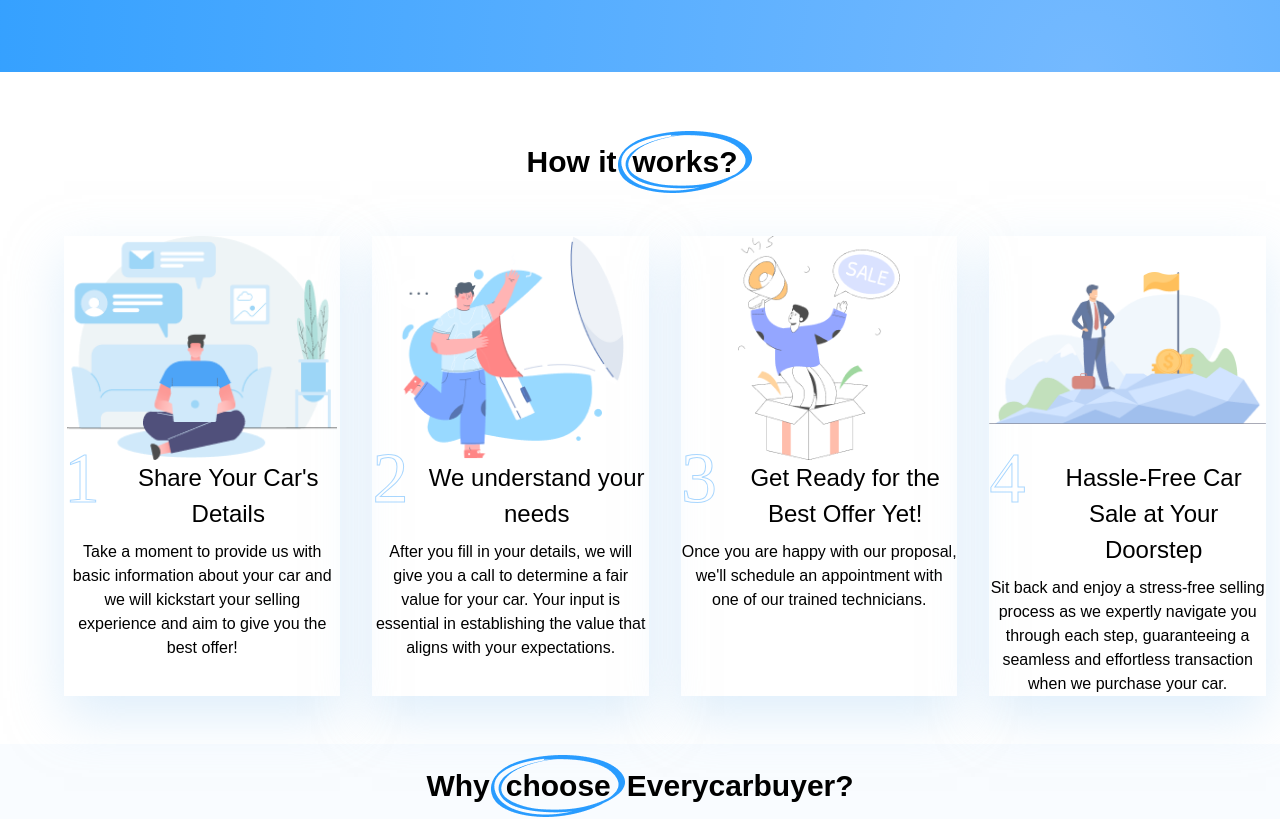
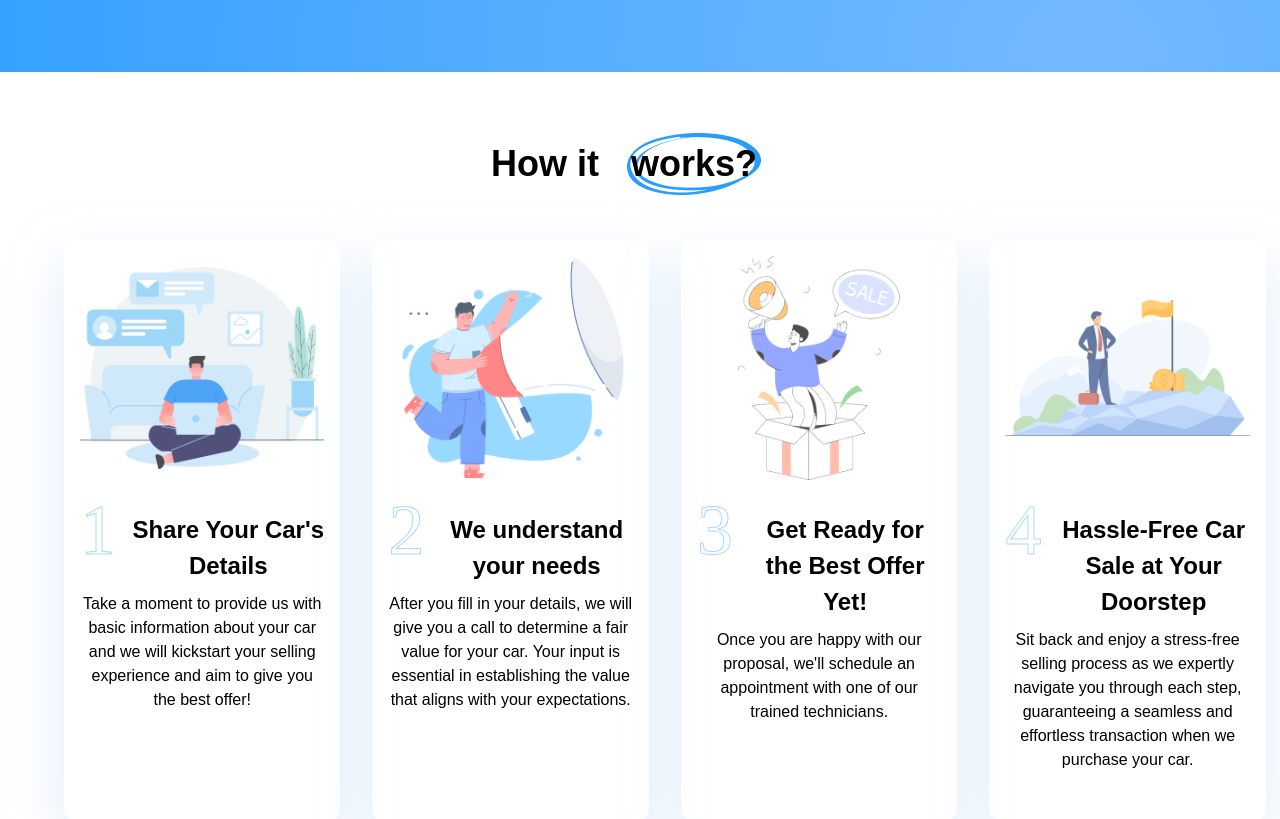
Before and after one commit to aamiraj/everycarbuyer2, a Next.js app: page / in a window 1280 px wide. Shown: the part 774-1593 px from the top of the page. Built offline with nearby package versions, Linux system fonts and the light colour scheme; a web font is replaced by a local one.

Commit message:
guide section updated

```diff
--- a/src/app/globals.css
+++ b/src/app/globals.css
@@ -31,6 +31,7 @@
 }
 
 .markerBG {
+  padding: 1rem 2rem;
   background-image: url(../assets//marker.png);
   background-repeat: no-repeat;
   background-position: center;
@@ -44,6 +45,8 @@
 }
 
 .guideCardShadow {
+  border-radius: 10px;
+  padding: 16px;
   box-shadow: 0 20px 50px 0 rgba(189, 221, 248, 0.5);
 }
 
--- a/src/components/GuideCard.tsx
+++ b/src/components/GuideCard.tsx
@@ -22,12 +22,12 @@ const GuideCard = ({ id, img, title, desc }: GuideType) => {
           className="object-contain"
         />
       </div>
-      <div>
+      <div className="my-8">
         <div className="flex">
           <p className="outlinedNumber">{id}</p>
           <p
             style={{ fontSize: "24px" }}
-            className="mb-2 font-bromega text-center"
+            className="mb-2 font-bold font-bromega text-center"
           >
             {title}
           </p>
--- a/src/components/Heading.tsx
+++ b/src/components/Heading.tsx
@@ -9,9 +9,9 @@ type HeadingType = {
 const Heading = ({ content, marked, rest="" }: HeadingType) => {
   return (
     <div className="m-2 p-6">
-      <p className="font-bold text-3xl text-center font-bromega">
+      <p className="font-bold text-4xl text-center font-bromega">
         {content}
-        <span className="px-4 py-8 text-3xl text-center font-bromega markerBG">
+        <span className="px-4 py-8 text-4xl text-center font-bromega markerBG">
           {marked}
         </span>
         {rest}
```
